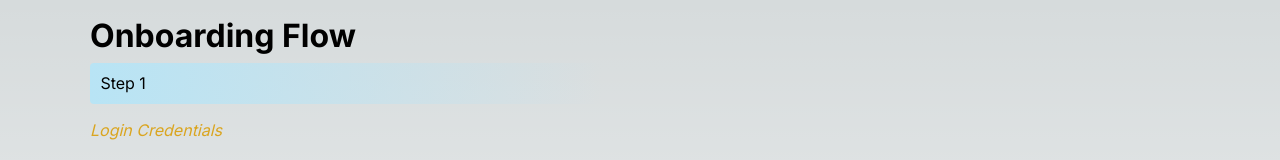
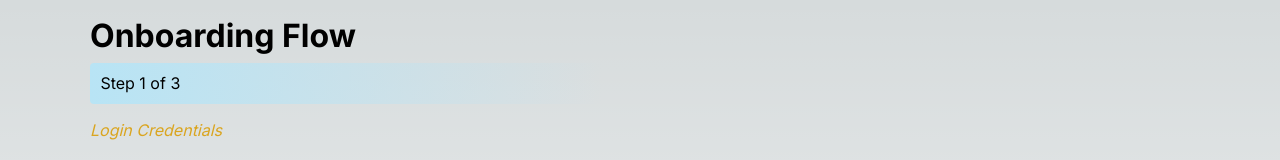
Before and after one commit to asuh/onboarding-flow, a Next.js app: page / in a window 1280 px wide. Shown: the top 160 px of the page. Built offline with nearby package versions, Linux system fonts and the light colour scheme.

Commit message:
Refactor steps

```diff
--- a/app/onboarding/Wizard.js
+++ b/app/onboarding/Wizard.js
@@ -124,9 +124,7 @@ export default function Wizard() {
   return (
     <>
       <div className="steps">
-        {step === 0 && 'Step 1'}
-        {step === 1 && 'Step 2'}
-        {step === 2 && 'Step 3'}
+        {`Step ${step + 1} of 3`}
       </div>
       <form onSubmit={handleSubmit}>
         {step === 0 && <Step1 onChange={handleChange} errors={errors} formData={state.formData} />}
```
